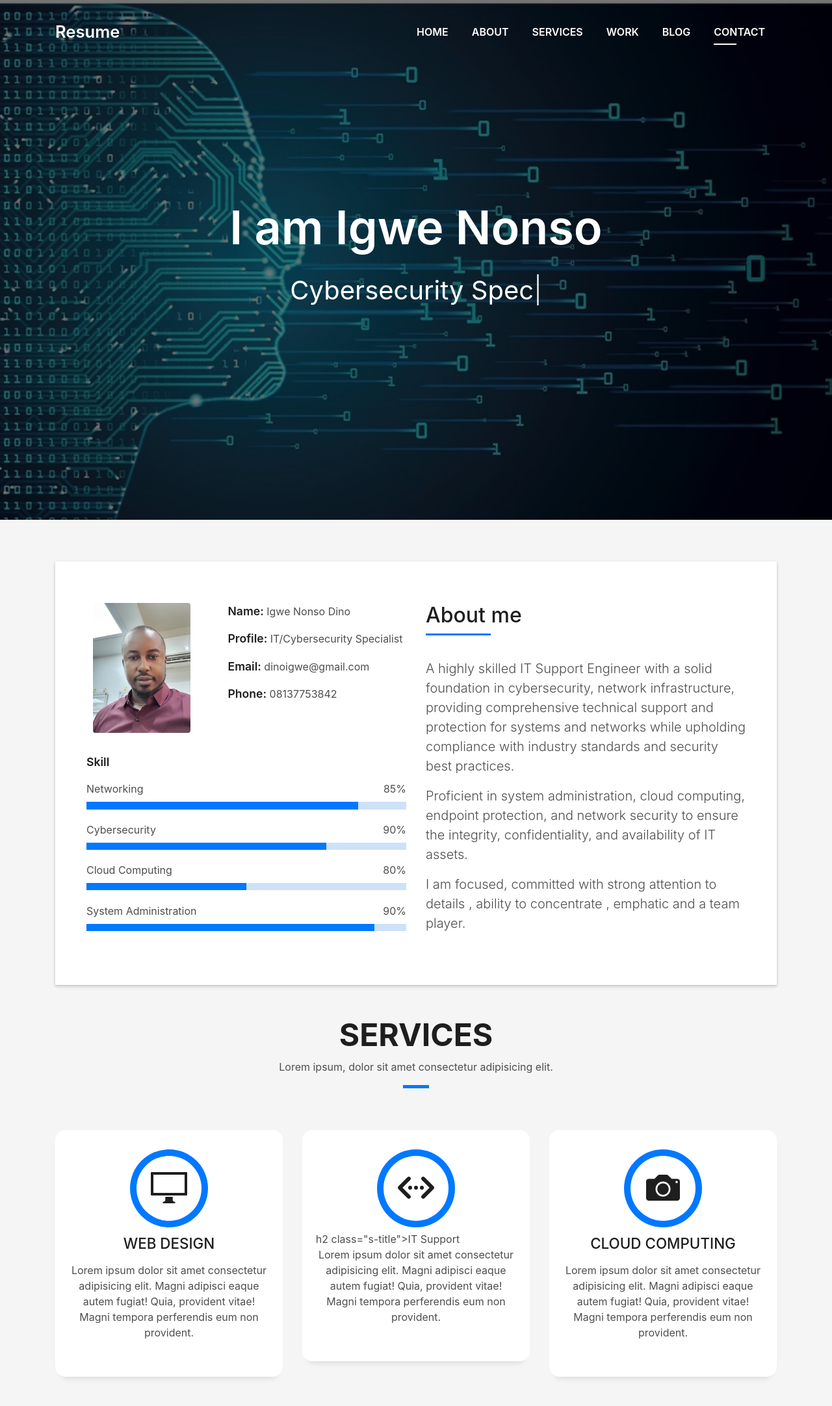
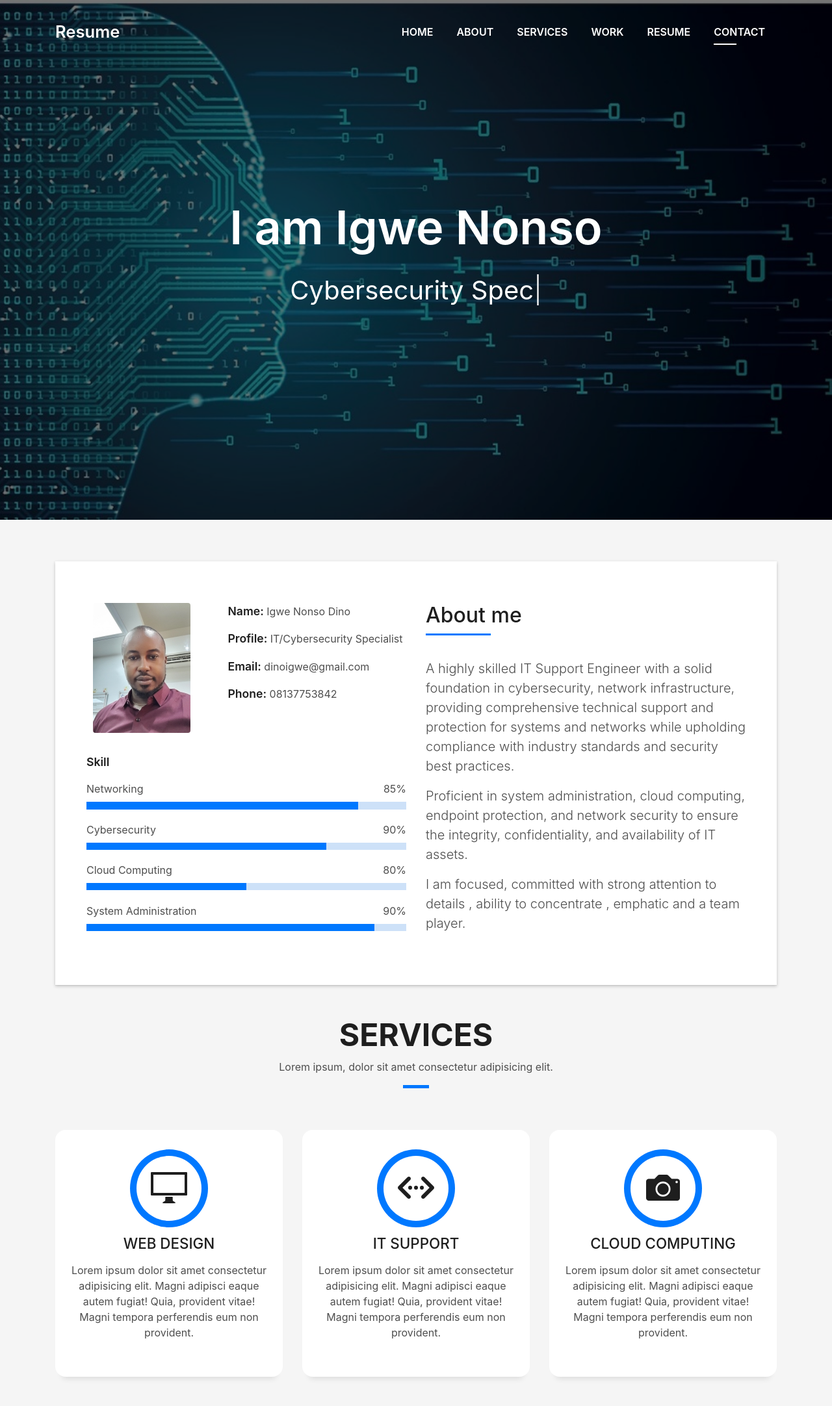
Before and after one commit to dinoigwe/Profile, a plain HTML site: page index.html in a window 1280 px wide. Shown: the top 2164 px of the page at 65% size. Drawn offline with Linux system fonts and the light colour scheme; files whose address does not match are found by name.

Commit message:
initial commit

```diff
--- a/index.html
+++ b/index.html
@@ -59,7 +59,7 @@
             <a class="nav-link js-scroll" href="#work">Work</a>
           </li>
           <li class="nav-item">
-            <a class="nav-link js-scroll" href="#blog">Blog</a>
+            <a class="nav-link js-scroll" href="https://drive.google.com/file/d/1jPNsF1ierOJTVKIDBHWMNy4WJkrPlSm2/view?usp=sharing">Resume</a>
           </li>
           <li class="nav-item">
             <a class="nav-link js-scroll" href="#contact">Contact</a>
@@ -204,7 +204,7 @@
               <span class="ico-circle"><i class="ion-code-working"></i></span>
             </div>
             <div class="service-content">
-              h2 class="s-title">IT Support</h2>
+              <h2 class="s-title">IT Support</h2>
               <p class="s-description text-center">
                 Lorem ipsum dolor sit amet consectetur adipisicing elit. Magni adipisci eaque autem fugiat! Quia,
                 provident vitae! Magni
```
